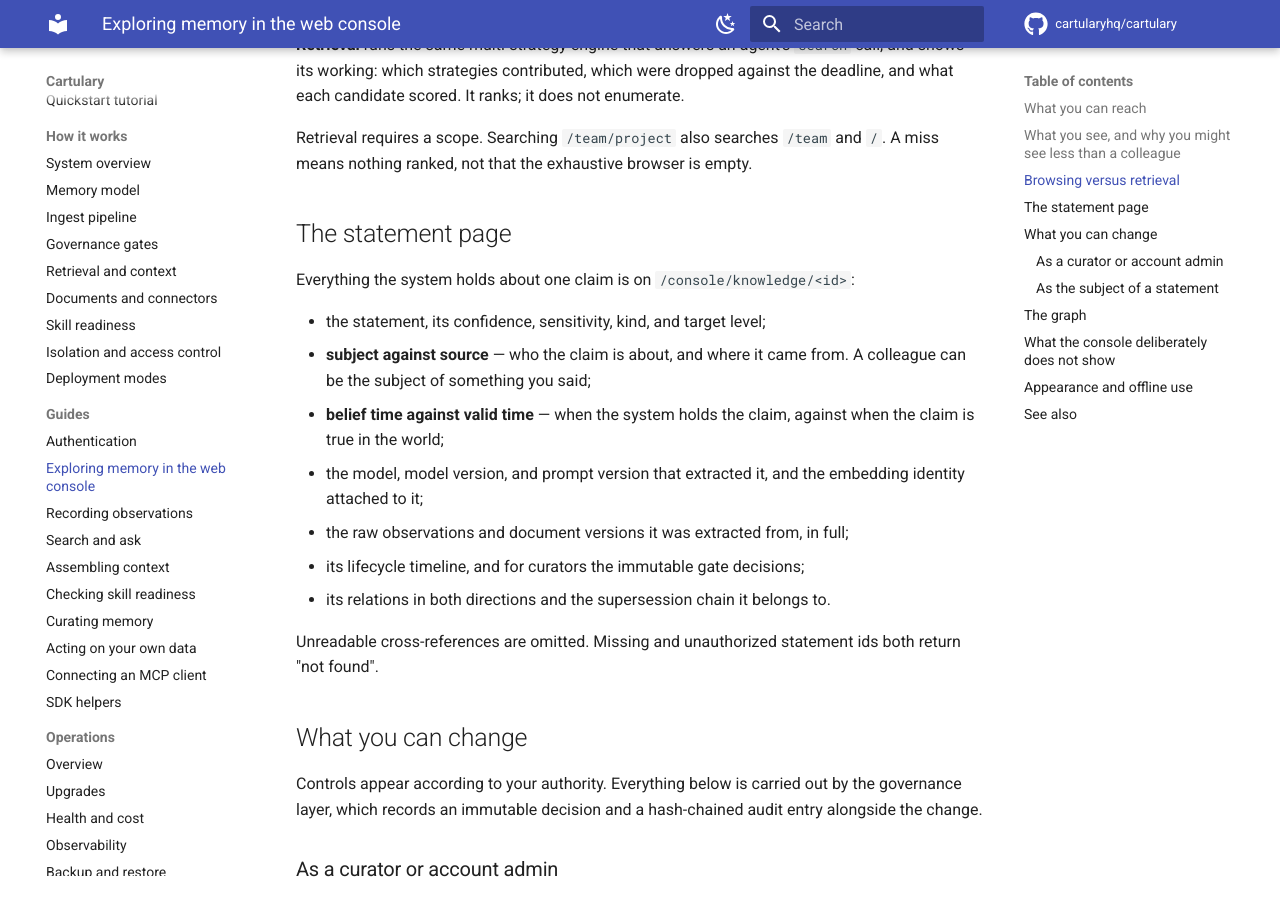
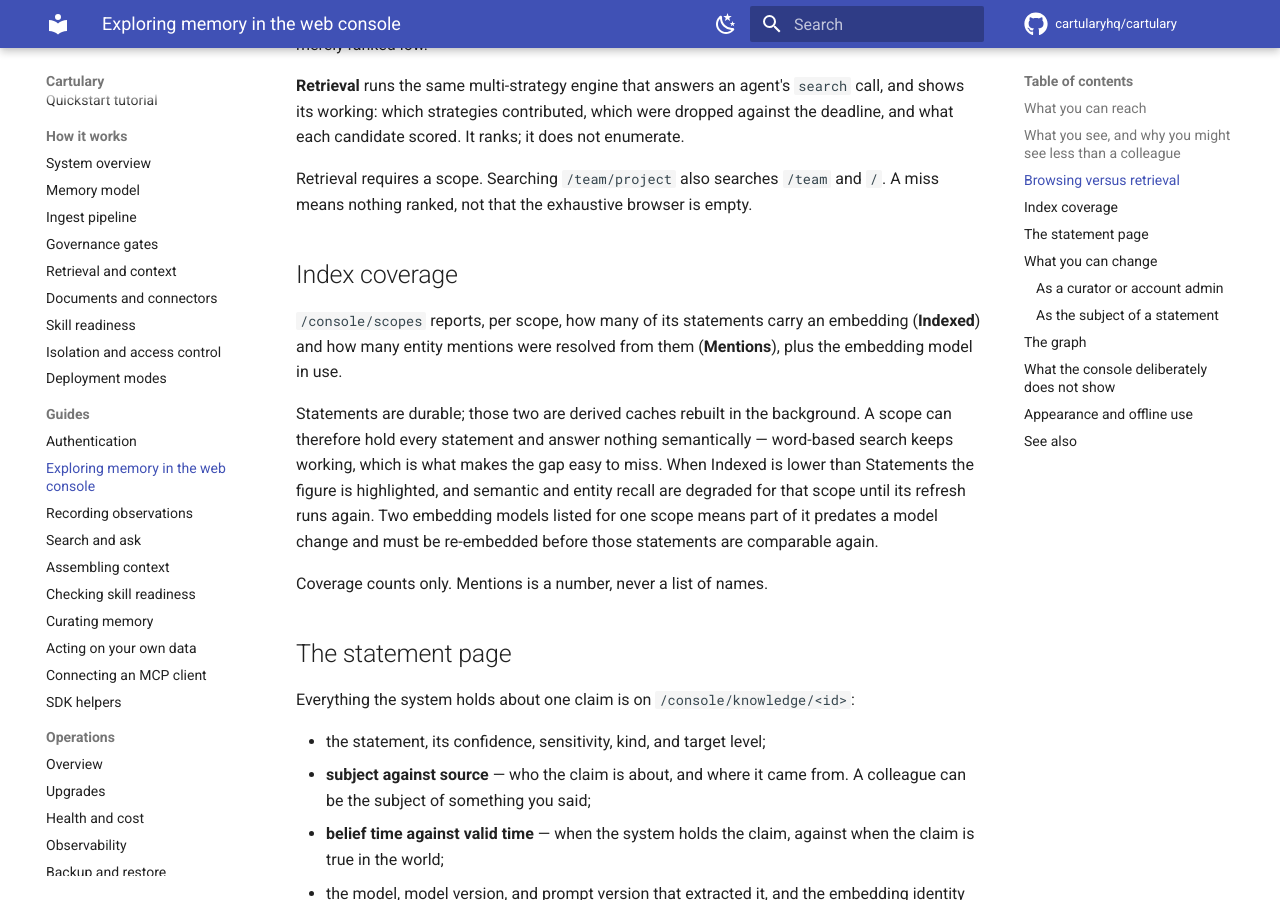
Before and after one commit to cartularyhq/cartulary, an MkDocs documentation site: the page built from docs/guides/web-console.md, in a window 1280 px wide and 900 px high, scrolled down 1633 px. Built offline with MkDocs 1.6.1 and Material for MkDocs 9.7.7, drawn with Linux system fonts in a browser that asks for light colours; comment, search, counter and statistics services are not loaded; some of the changed text lies outside the part shown.

Commit message:
test,docs: pin index coverage and dropped-strategy reporting
Adds evidence that coverage distinguishes an unindexed scope from an empty
one, reports the embedding identity, exposes mentions as a count and nothing
else, and fires the projection_refresh telemetry event; that the console scope
directory shows the shortfall; and that an unavailable embedder drops the
semantic strategy while the rest of the request still answers.

The HTTP search contract test now expects semantic in dropped_strategies. This
suite runs on the deterministic fallback, which ships no embedder by design, so
the strategy genuinely cannot run — it was previously reported as a strategy
that ran and matched nothing. Response shape and the f7-1 identity are
unchanged.

Documents the coverage read, the telemetry event, and the strategy-error
contract in the console guide, the observability page, the search guide, the
retrieval architecture note, and implementation status.

Co-Authored-By: Claude Opus 5 <noreply@anthropic.com>

```diff
--- a/docs/guides/web-console.md
+++ b/docs/guides/web-console.md
@@ -21,7 +21,7 @@ Agent API keys work on JSON and MCP, never the console.
 | `/console` | Overview: totals, lifecycle and sensitivity mix, what is waiting, recent activity |
 | `/console/knowledge` | The explorer: filter, page, and search every statement you can read |
 | `/console/knowledge/<id>` | One statement in full, with its evidence, history, and the actions open to you |
-| `/console/scopes` | The containment tree as a directory, with counts, your role, and lateral links |
+| `/console/scopes` | The containment tree as a directory, with counts, index coverage, your role, and lateral links |
 | `/console/graph` | The same data drawn as a graph of scopes, statements, and cross-references |
 | `/console/sources` | Documents, their versions, connectors, sessions, and raw observations |
 | `/console/skills` | Skill requirement cards, and a live readiness check for yourself |
@@ -62,6 +62,22 @@ not enumerate.
 
 Retrieval requires a scope. Searching `/team/project` also searches `/team`
 and `/`. A miss means nothing ranked, not that the exhaustive browser is empty.
+
+## Index coverage
+
+`/console/scopes` reports, per scope, how many of its statements carry an
+embedding (**Indexed**) and how many entity mentions were resolved from them
+(**Mentions**), plus the embedding model in use.
+
+Statements are durable; those two are derived caches rebuilt in the background.
+A scope can therefore hold every statement and answer nothing semantically —
+word-based search keeps working, which is what makes the gap easy to miss. When
+Indexed is lower than Statements the figure is highlighted, and semantic and
+entity recall are degraded for that scope until its refresh runs again. Two
+embedding models listed for one scope means part of it predates a model change
+and must be re-embedded before those statements are comparable again.
+
+Coverage counts only. Mentions is a number, never a list of names.
 
 ## The statement page
 
```
Also changed, not shown: CHANGELOG.md (+24 -0 lines), docs/guides/search-and-ask.md (+5 -2 lines), docs/operations/observability.md (+17 -0 lines), specs/architecture/retrieval-entity-context.md (+20 -0 lines), specs/implementation-status.md (+6 -0 lines), specs/observability/README.md (+1 -1 lines), 3 other files.
